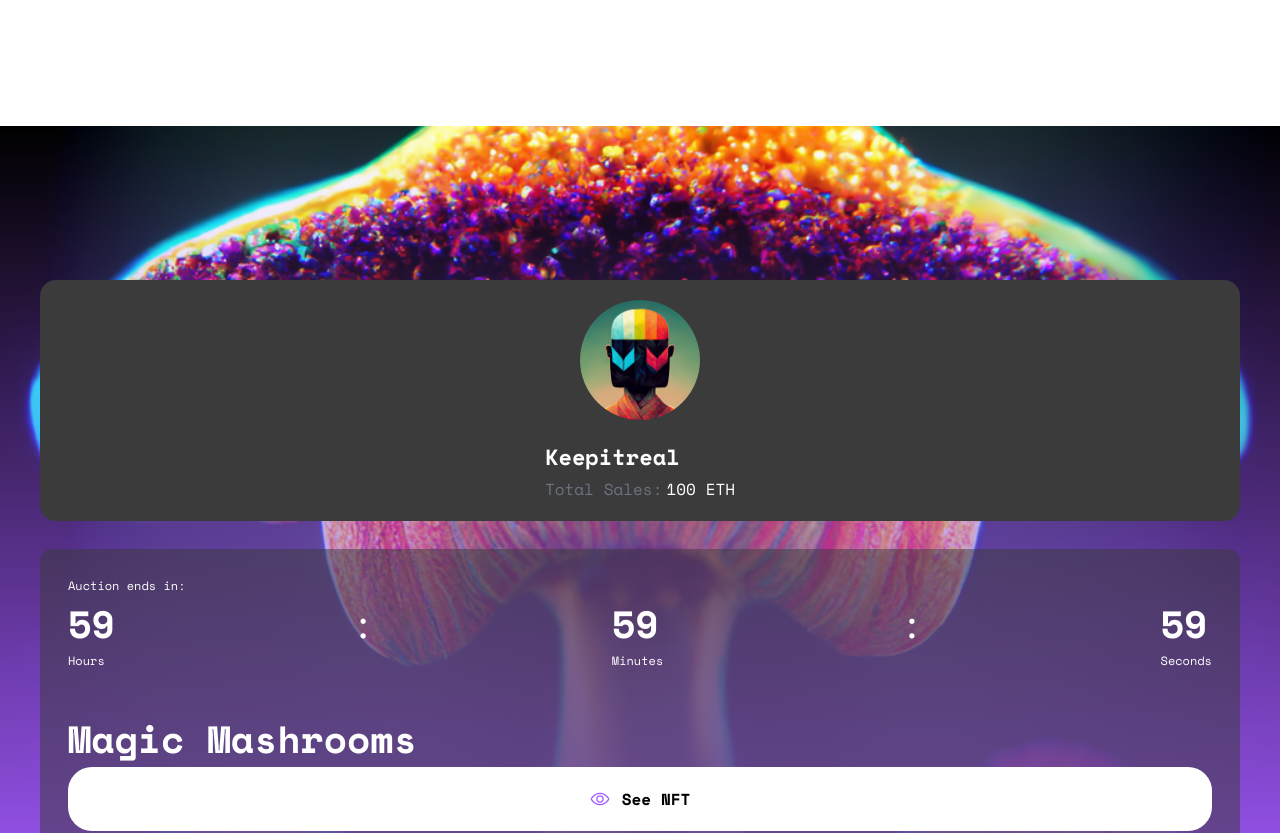
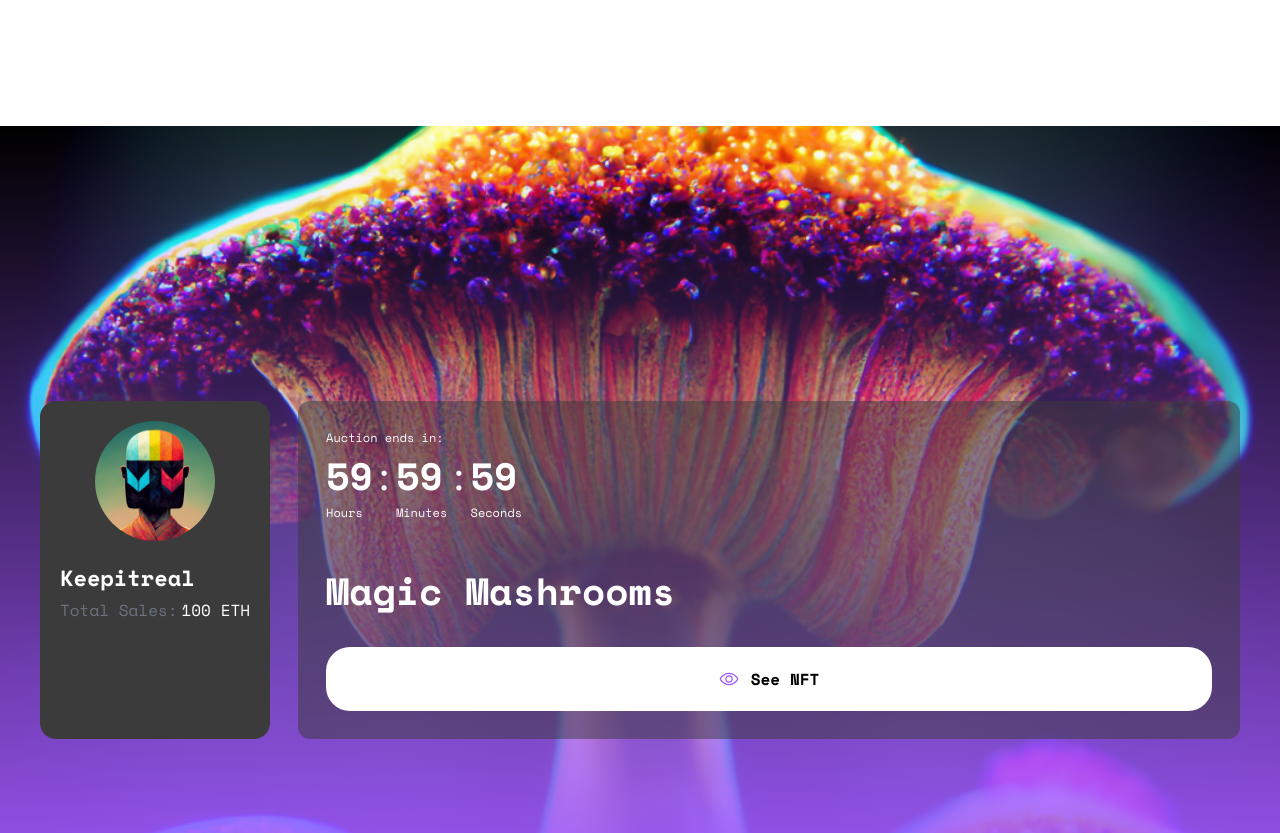
Before and after one commit to dannelara/art_gallery, a Next.js app: page / in a window 1280 px wide. Shown: the part 4040-4873 px from the top of the page. Built offline with nearby package versions, Linux system fonts and the light colour scheme.

Commit message:
removed scale on images on small screens

```diff
--- a/app/_components/common/ArtistCard.tsx
+++ b/app/_components/common/ArtistCard.tsx
@@ -2,7 +2,7 @@ import React from 'react';
 
 const ArtistCard = ({ hero, name, sales, }: { hero: string, name: string, sales: { amount: number, currency: string } }) => {
     return (
-        <div className='p-5 flex gap-5 bg-gray-500 rounded-2xl md:flex-col md:items-center scale'>
+        <div className='p-5 flex gap-5 bg-gray-500 rounded-2xl md:flex-col md:items-center md:scale'>
             <div className='w-[3.75rem] h-[3.75rem] md:w-[7.5rem] md:h-[7.5rem] aspect-square rounded-full overflow-hidden'>
                 <img className='h-a w-full' src={hero} alt={`${hero}`} loading='lazy' />
             </div>
--- a/app/_components/common/CategoryCard.tsx
+++ b/app/_components/common/CategoryCard.tsx
@@ -2,7 +2,7 @@ import React from 'react';
 
 const CategoryCard = ({ img, icon, title }: { img: string, icon: React.ReactNode, title: string }) => {
     return (
-        <div className='flex flex-col rounded-xl overflow-hidden scale'>
+        <div className='flex flex-col rounded-xl overflow-hidden md:scale'>
             <div className='relative w-full'>
                 <img className='inset-0 blur-sm' src={img} alt={img} loading='lazy' />
                 <div className='h-full w-full absolute inset-0 flex items-center justify-center'>{icon}</div>
--- a/app/_components/common/CollectionCard.tsx
+++ b/app/_components/common/CollectionCard.tsx
@@ -3,12 +3,12 @@ import React from 'react';
 const CollectionCard = ({ author, title, mainImageSrc, subSrcs }: { author: { img: string, name: string }, title: string, mainImageSrc: string, subSrcs: string[] }) => {
     return (
         <div className='flex flex-col gap-2 items-center max-w-[20.813rem] justify-center'>
-            <div className='h-[20.625rem] aspect-square overflow-hidden rounded-xl scale'>
+            <div className='h-[20.625rem] aspect-square overflow-hidden rounded-xl md:scale'>
                 <img className='h-full w-full' src={mainImageSrc} alt={mainImageSrc + title} loading='lazy' />
             </div>
             <div className='flex gap-4 w-full'>
                 {subSrcs.slice(0, 2).map((src, i: number) =>
-                    <div key={src} className='h-24 aspect-square rounded-2xl overflow-hidden scale'>
+                    <div key={src} className='h-24 aspect-square rounded-2xl overflow-hidden md:scale'>
                         <img className='h-full w-full' src={src} alt={`${i}-${src}`} loading='lazy' />
                     </div>)
                 }
--- a/app/_components/common/NFTCard.tsx
+++ b/app/_components/common/NFTCard.tsx
@@ -2,7 +2,7 @@ import React from 'react';
 
 const NFTCard = ({ img, title, creator, price }: { img: string, title: string, creator: { img: string, name: string }, price: { price: number, highestBid: number, currency: string } }) => {
     return (
-        <div className='max-w-sm overflow-hidden rounded-xl flex flex-col scale'>
+        <div className='max-w-sm overflow-hidden rounded-xl flex flex-col md:scale'>
             <div className='flex flex-1'>
                 <img className='h-full w-full' src={img} alt="wdadwd" loading='lazy' />
             </div>
--- a/app/_sections/Highlight.tsx
+++ b/app/_sections/Highlight.tsx
@@ -17,24 +17,25 @@ const Highlight = () => {
                 </div>
 
                 <div className='flex flex-col items-center justify-center w-full h-full bg-gradient-to-b from-purple-gradient-start to-purple-gradient-end z-20'>
-                    <div className='flex flex-col px-10 pt-32 pb-10 w-full h-full gap-7 justify-center'>
-                        <div>
+                    <div className='flex flex-col px-10 pt-32 pb-10 w-full h-full gap-7 justify-center md:flex-row md:h-fit'>
+                        <div className='flex md:flex-2'>
                             <ArtistCard hero='images/avatars/image_one.png' name='Keepitreal' sales={{
                                 amount: 100,
                                 currency: 'ETH'
                             }} />
                         </div>
+
                         <div className='md:hidden'>
                             <h1 className='text-white text-3xl font-semibold'>
                                 Magic Mashrooms
                             </h1>
                         </div>
 
-                        <div className='bg-gray-treansparent w-full p-7 rounded-xl gap-2'>
+                        <div className='bg-gray-treansparent w-full p-7 rounded-xl gap-2 md:flex-1'>
                             <h2 className='text-xs font-normal text-white'>
                                 Auction ends in:
                             </h2>
-                            <div className='flex justify-between'>
+                            <div className='flex justify-between md:w-fit'>
                                 <div>
                                     <span className='text-white text-3xl font-semibold'>
                                         59
@@ -62,7 +63,7 @@ const Highlight = () => {
                                     </p>
                                 </div>
                             </div>
-                            <div className='pt-10'>
+                            <div className='pt-10 md:flex md:flex-col md:gap-7'>
                                 <h1 className='hidden md:block text-white text-3xl font-semibold'>
                                     Magic Mashrooms
                                 </h1>
--- a/app/globals.css
+++ b/app/globals.css
@@ -45,6 +45,7 @@
   .text-color {
     @apply dark:text-white
   }
+
   .scale {
     @apply hover:scale-110 ease-in-out duration-200 cursor-pointer
   }
```
